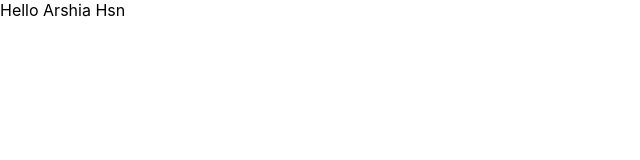
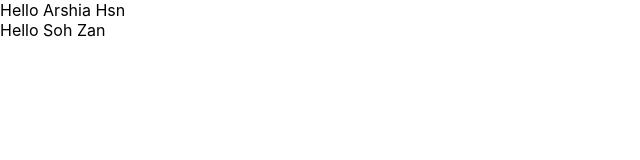
Before and after one commit to arshiahsn/airbnb-clone, a React (Create React App) app: page / in a window 1280 px wide. Shown: the top 160 px of the page, without its empty margins (0-640 px from the left). Built offline with nearby package versions, Linux system fonts and the light colour scheme.

Commit message:
created two components

```diff
--- a/src/index.js
+++ b/src/index.js
@@ -9,6 +9,7 @@ import Hello from './components/hello'
 ReactDOM.render(
   <React.StrictMode>
     <Hello fname="Arshia" lname="Hsn"/>
+    <Hello fname="Soh" lname="Zan"/>
   </React.StrictMode>,
   document.getElementById('root')
 );
```
